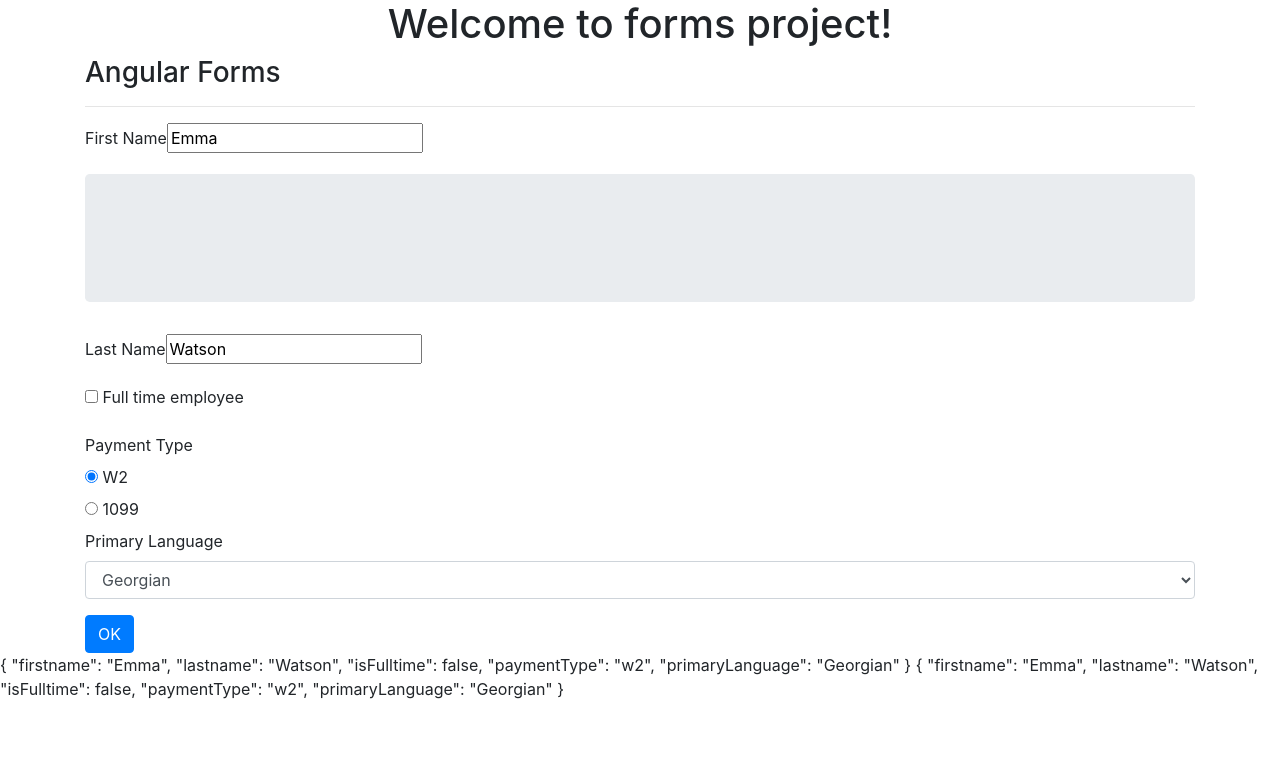
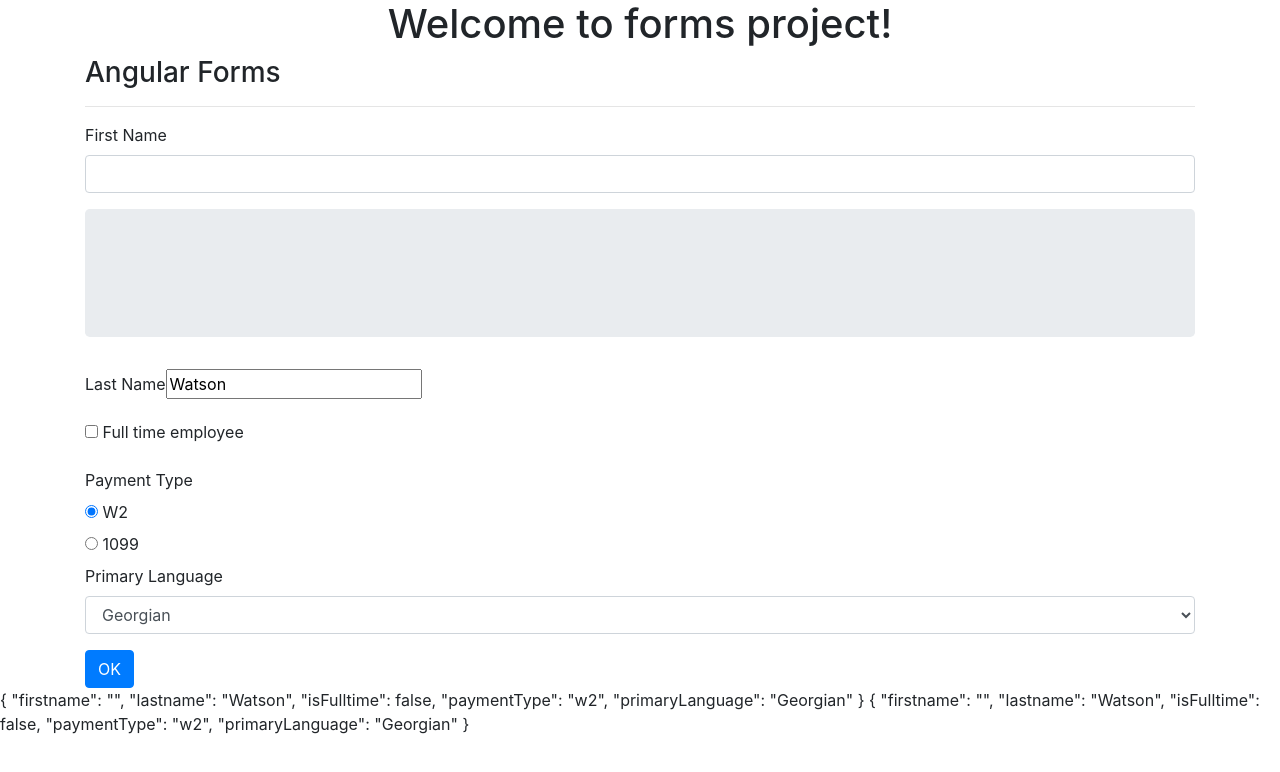
Before and after one commit to gghughunishvili/angular, an Angular app in the folder forms-project/: page / in a window 1280 px wide. Shown: the top 772 px of the page. Built offline with nearby package versions, Linux system fonts and the light colour scheme.

Commit message:
added missing classes for label and input

```diff
--- a/forms-project/src/app/home/home.component.html
+++ b/forms-project/src/app/home/home.component.html
@@ -3,8 +3,8 @@
   <hr>
   <form #form="ngForm" novalidate>
     <div class="form-group" [class.has-error]="firstname.invalid && firstname.dirty">
-        <label for="firstname">First Name</label>
-        <input type="text" name="firstname" id="firstname"
+        <label class="control-label" for="firstname">First Name</label>
+        <input type="text" name="firstname" id="firstname" class="form-control"
           required
           [ngModel]="employee.firstname"
           (ngModelChange)="firstNameToUpperCase($event)"
--- a/forms-project/src/app/home/home.component.ts
+++ b/forms-project/src/app/home/home.component.ts
@@ -9,7 +9,7 @@ import { Employee } from '../models/employee.model';
 export class HomeComponent implements OnInit {
 
   langs = ['English', 'Spanish', 'Georgian', 'Other'];
-  employee = new Employee('Emma', 'Watson', false, 'w2', 'Georgian');
+  employee = new Employee('', 'Watson', false, 'w2', 'Georgian');
   constructor() { }
 
   ngOnInit() {
```
